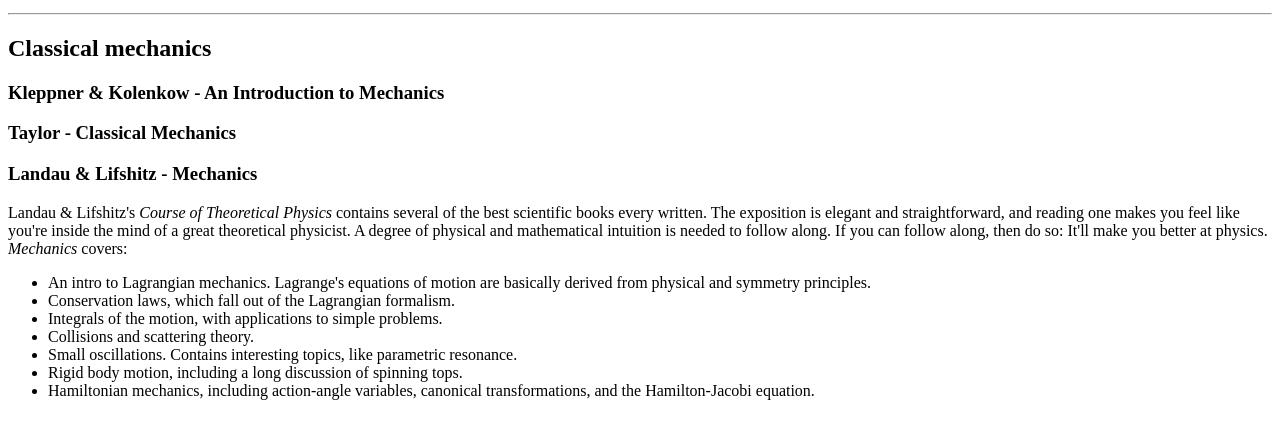
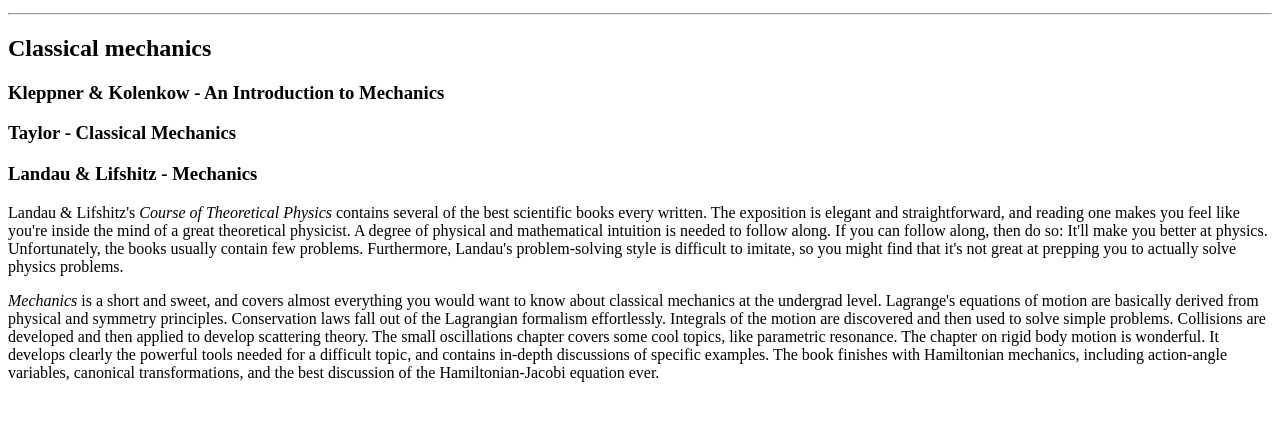
Before and after one commit to bdrucker/bdrucker.github.io, a plain HTML site: page phys_bib.html in a window 1280 px wide. Shown: the part 119-558 px from the top of the page. Drawn offline with Linux system fonts and the light colour scheme.

Commit message:
Update Landau mech review

```diff
--- a/phys_bib.html
+++ b/phys_bib.html
@@ -38,44 +38,29 @@ A degree of physical and mathematical intuition is needed
 to follow along.
 If you can follow along, then do so:
 It'll make you better at physics.
-<br>
-<i>Mechanics</i> covers:
-<ul>
-    <li>
-    An intro to Lagrangian mechanics.
-    Lagrange's equations of motion are basically derived from
-    physical and symmetry principles.
-    </li>
+Unfortunately, the books usually contain few problems.
+Furthermore, Landau's problem-solving style is difficult to imitate,
+so you might find that it's not great at prepping you to
+actually solve physics problems.
+</p>
 
-    <li>
-    Conservation laws, which fall out of the Lagrangian formalism.
-    </li>
-
-    <li>
-    Integrals of the motion,
-    with applications to simple problems.
-    </li>
-
-    <li>
-    Collisions and scattering theory.
-    </li>
-
-    <li>
-    Small oscillations.
-    Contains interesting topics, like parametric resonance.
-    </li>
-
-    <li>
-    Rigid body motion,
-    including a long discussion of spinning tops.
-    </li>
-
-    <li>
-    Hamiltonian mechanics,
-    including action-angle variables,
-    canonical transformations,
-    and the Hamilton-Jacobi equation.
-    </li>
+<p>
+<i>Mechanics</i> is a short and sweet, and covers almost everything
+you would want to know about classical mechanics at the undergrad level.
+Lagrange's equations of motion are basically derived from physical
+and symmetry principles.
+Conservation laws fall out of the Lagrangian formalism effortlessly.
+Integrals of the motion are discovered and then used to solve simple problems.
+Collisions are developed and then applied to develop scattering theory.
+The small oscillations chapter covers some cool topics,
+like parametric resonance.
+The chapter on rigid body motion is wonderful.
+It develops clearly the powerful tools needed for a difficult topic,
+and contains in-depth discussions of specific examples.
+The book finishes with Hamiltonian mechanics,
+including action-angle variables,
+canonical transformations,
+and the best discussion of the Hamiltonian-Jacobi equation ever.
 </p>
 
 </body>
```
